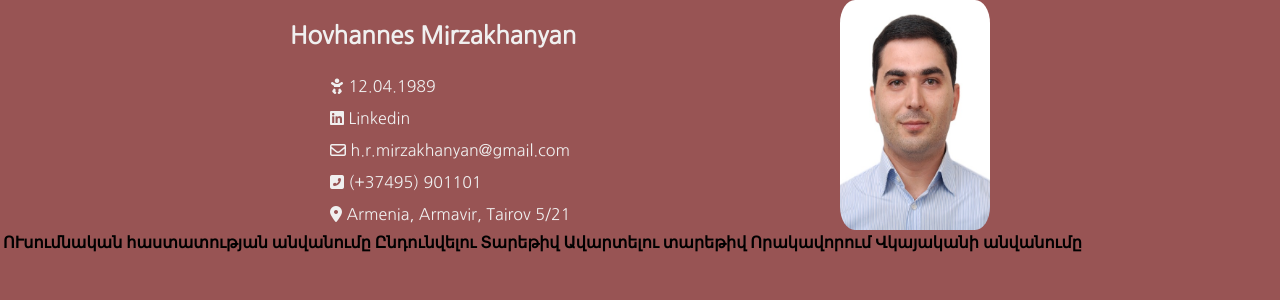
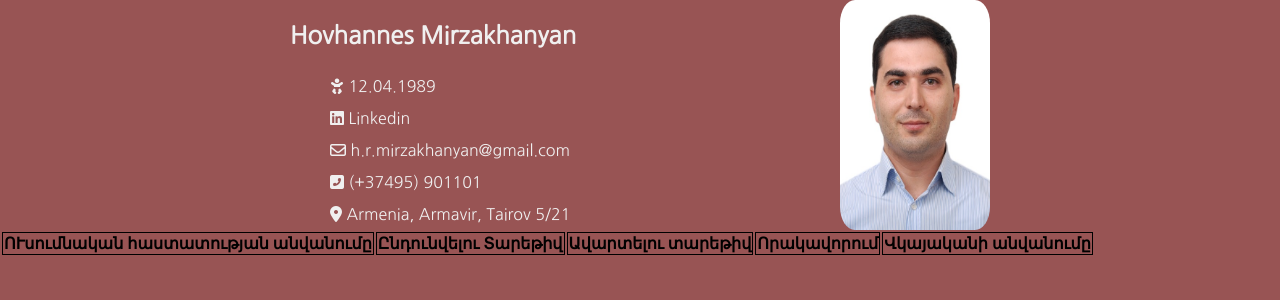
Before and after one commit to HovhannesMirzakhanyan/HovhannesMirzakhanyan.github.io, a PHP site: page / in a window 1280 px wide. Shown: the top 300 px of the page. Run offline with PHP 8.4, Linux system fonts and the light colour scheme; lists and menus that the app fills with data are empty; some libraries are stand-ins or nearby versions.

Commit message:
Update style.css

```diff
--- a/style.css
+++ b/style.css
@@ -24,6 +24,7 @@ img{
   border-radius: 10%;
   width: 150px;
   height: auto;
+  margin: 0;
 }
 ul li{
   color:#f0f0f0;
@@ -39,3 +40,6 @@ ul{
   margin: 0;
 
 }
+th{
+  border: 1px solid black;
+}
```
